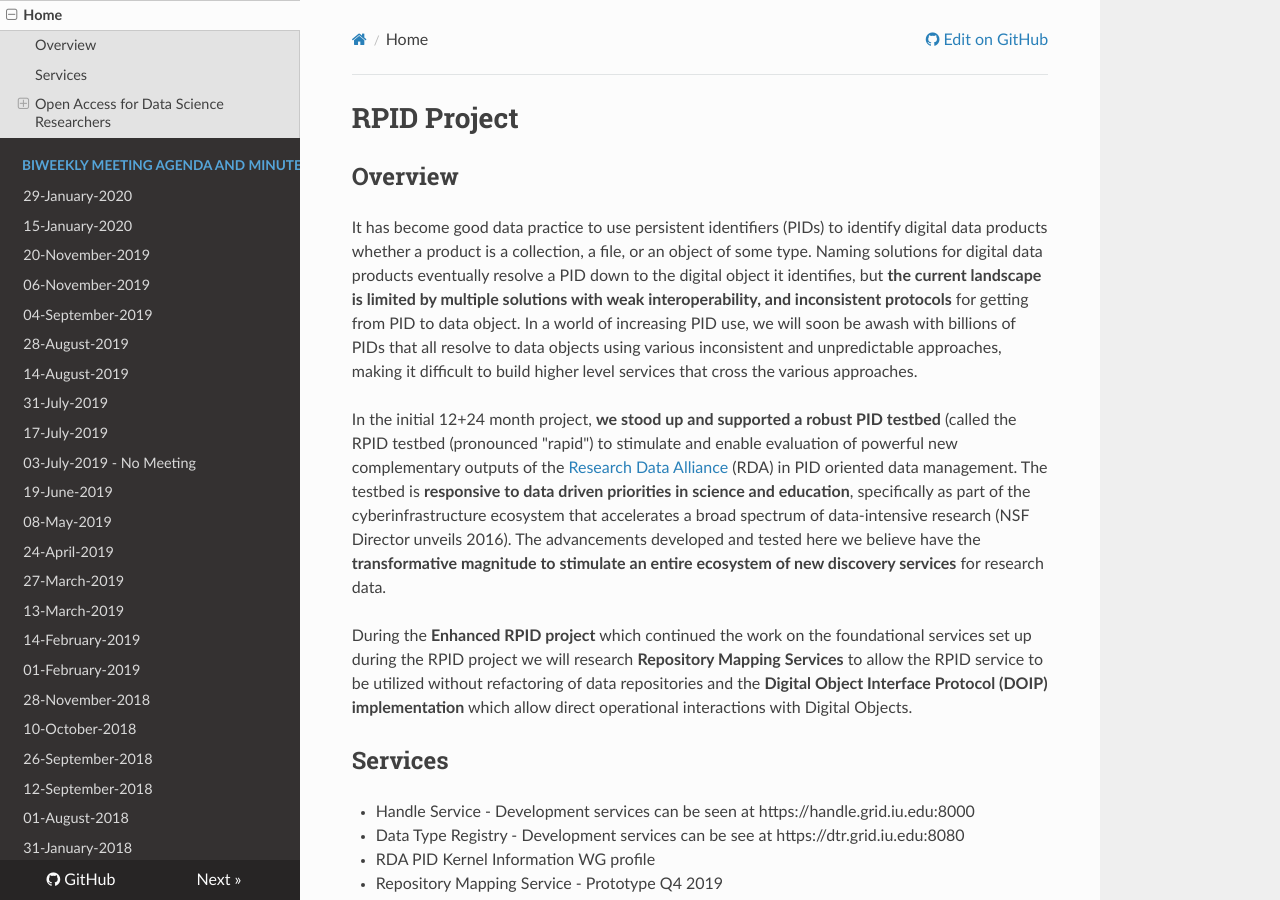
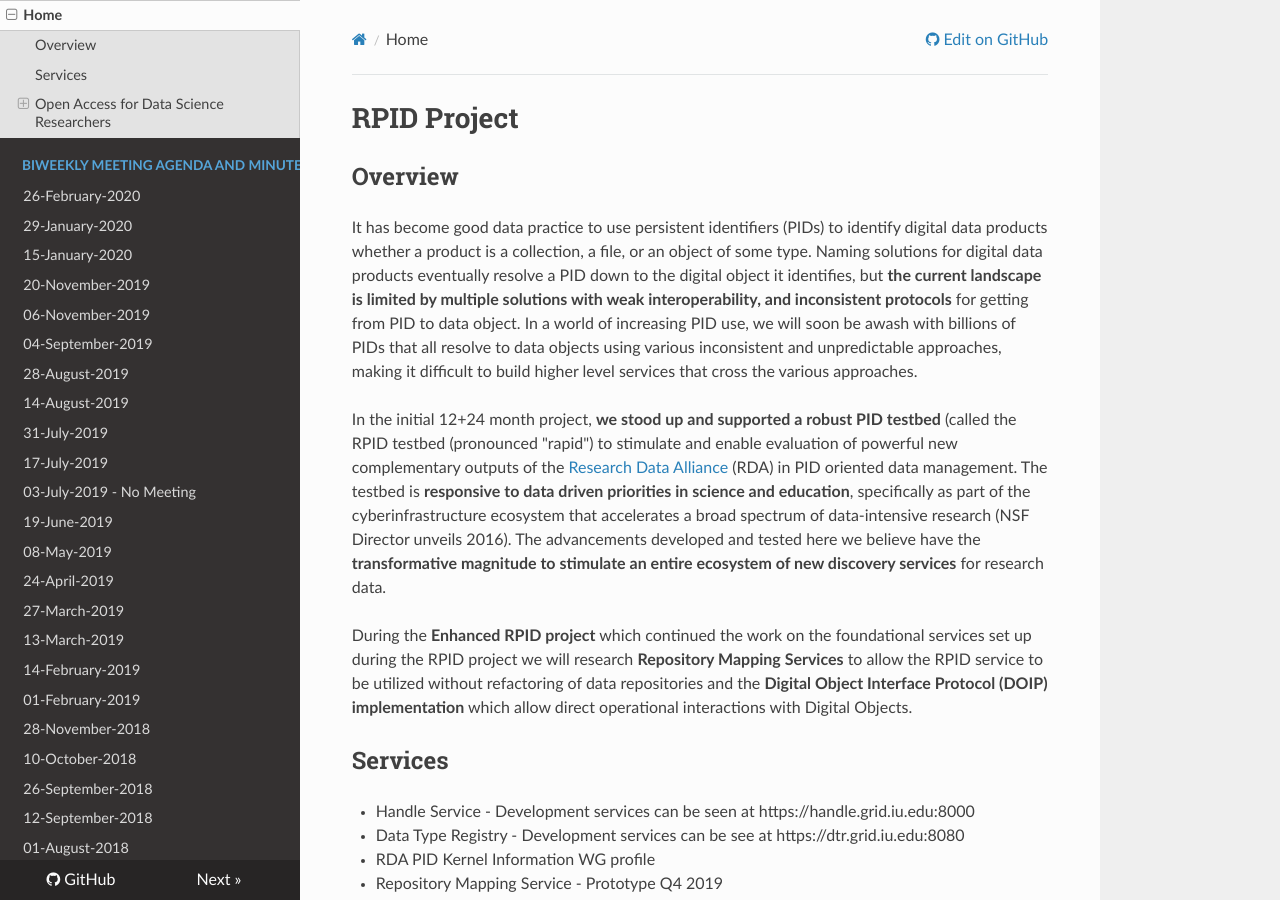
Before and after one commit to rpidproject/rpid, an MkDocs documentation site: the page built from docs/index.md, in a window 1280 px wide and 900 px high. Built offline with MkDocs 1.6.1, drawn with Linux system fonts in a browser that asks for light colours; nearby versions of some CDN libraries; old or Windows-style settings are respelled for this version of MkDocs.

Commit message:
Update mkdocs.yml

```diff
--- a/mkdocs.yml
+++ b/mkdocs.yml
@@ -9,6 +9,7 @@ extra_css:
 pages:
 - Home: 'index.md'
 - BiWeekly Meeting Agenda and Minutes:
+  - '26-February-2020': '26-February-2020.md'
   - '29-January-2020': '29-January-2020.md'
   - '15-January-2020': '15-January-2020.md'
   - '20-November-2019': '20-November-2019.md'
```
